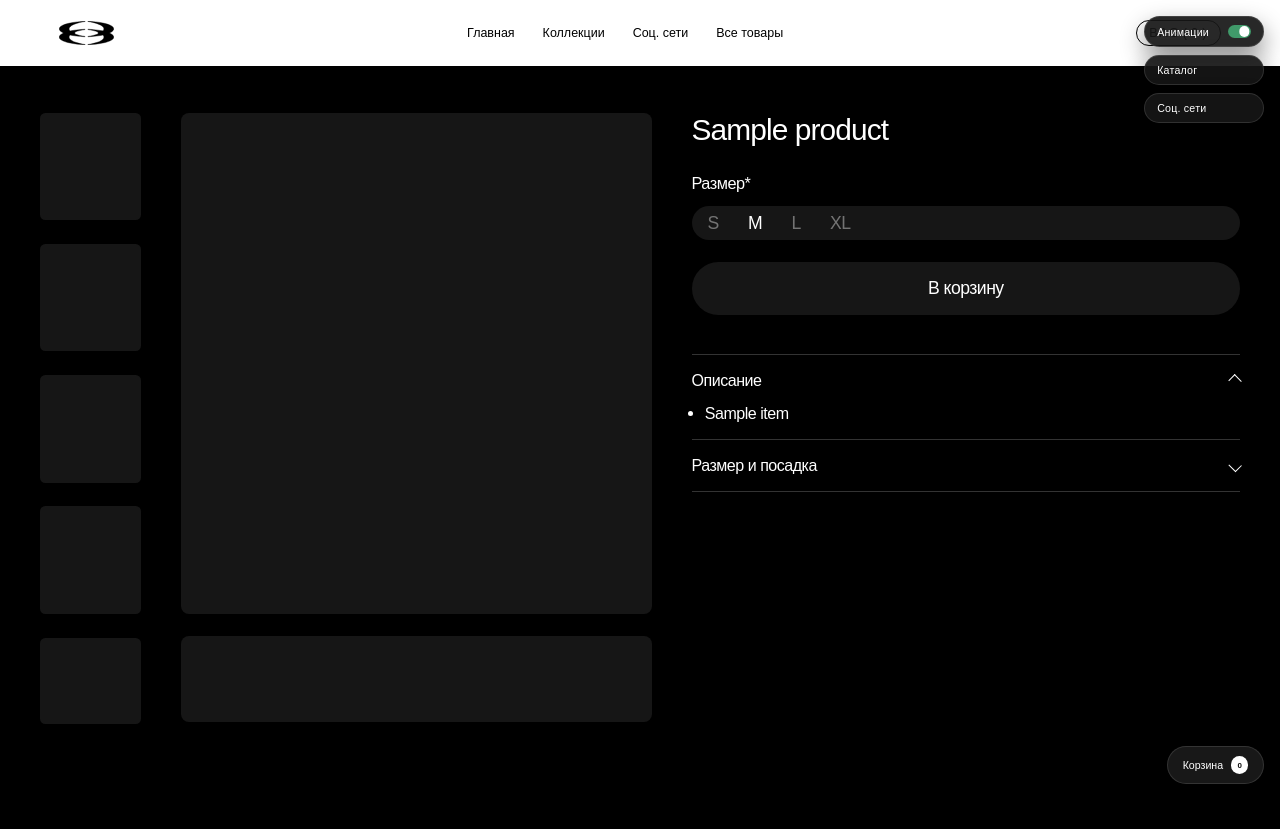
After one commit to EgorMarkor/azat_sait, a Django app: template templates/pages/product.html in a window 1280 px wide. The commit adds this page. Run offline with Django 5.2, Linux system fonts and the light colour scheme; the template is opened without the code that fills it: most values are stand-ins (such as "Sample title", 1, 10 or a date in 2020).

Commit message:
Add product detail page and link catalog cards

```diff
--- a/pages/urls.py
+++ b/pages/urls.py
@@ -10,4 +10,5 @@ urlpatterns = [
     path("socseti/", views.socseti, name="socseti"),
     path("checkpvz/", views.checkpvz, name="checkpvz"),
     path("checkdanzak/", views.checkdanzak, name="checkdanzak"),
+    path("product/<slug:slug>/", views.product, name="product"),
 ]
--- /dev/null
+++ b/product/style.css
@@ -0,0 +1,220 @@
+body {
+  background: #000000;
+  color: #ffffff;
+  font-size: 0.52vw;
+  font-family: "Manrope", "Manrope-Regular", sans-serif;
+}
+
+.product-card {
+  min-height: 124.5rem;
+  position: relative;
+  padding: 12rem 6rem 8rem;
+}
+
+.product-card__header {
+  position: absolute;
+  top: 0;
+  left: 0;
+  width: 100%;
+  height: 9.9rem;
+  background: #ffffff;
+  color: #000000;
+  display: flex;
+  align-items: center;
+  justify-content: space-between;
+  padding: 0 8.9rem;
+  box-sizing: border-box;
+}
+
+.product-card__logo {
+  width: 8.2rem;
+  height: 3.5rem;
+}
+
+.product-card__nav {
+  display: flex;
+  gap: 4.2rem;
+  font-size: 1.88rem;
+  font-weight: 500;
+}
+
+.product-card__cart {
+  border-radius: 16.918rem;
+  border: 0.149rem solid #000000;
+  padding: 0.7rem 1.8rem;
+  font-size: 1.9rem;
+  letter-spacing: 0.11em;
+  color: #000000;
+  display: flex;
+  align-items: center;
+  gap: 0.4rem;
+}
+
+.product-card__cart-count {
+  font-size: 1.9rem;
+}
+
+.product-card__layout {
+  display: grid;
+  grid-template-columns: 15.2rem 70.7rem 1fr;
+  gap: 6rem;
+  align-items: start;
+  margin-top: 5rem;
+}
+
+.product-card__thumbs {
+  display: grid;
+  grid-auto-rows: 16.1rem;
+  gap: 3.6rem;
+}
+
+.product-card__thumb,
+.product-card__thumb--short {
+  background: #161616;
+  border-radius: 0.8rem;
+}
+
+.product-card__thumb--short {
+  height: 13rem;
+}
+
+.product-card__hero {
+  background: #161616;
+  height: 75.3rem;
+  border-radius: 1.2rem;
+}
+
+.product-card__hero-bottom {
+  margin-top: 3.2rem;
+  background: #161616;
+  height: 13rem;
+  border-radius: 1.2rem;
+}
+
+.product-card__title {
+  font-size: 4.49rem;
+  letter-spacing: -0.03em;
+  font-weight: 400;
+  margin-bottom: 4rem;
+}
+
+.product-card__label {
+  font-size: 2.45rem;
+  letter-spacing: -0.03em;
+  margin-bottom: 2rem;
+}
+
+.product-card__sizes {
+  display: flex;
+  align-items: center;
+  gap: 4.4rem;
+  padding: 1rem 2.4rem;
+  border-radius: 23.446rem;
+  background: #161616;
+  margin-bottom: 3.2rem;
+}
+
+.product-card__size-btn {
+  font-size: 2.65rem;
+  letter-spacing: -0.03em;
+  color: #ffffff;
+  opacity: 0.4;
+}
+
+.product-card__size-btn.is-active {
+  opacity: 1;
+  font-weight: 500;
+}
+
+.product-card__cta {
+  width: 100%;
+  padding: 2.4rem 0;
+  border-radius: 25.7rem;
+  background: #161616;
+  color: #ffffff;
+  font-size: 2.65rem;
+  letter-spacing: -0.03em;
+  text-align: center;
+  cursor: pointer;
+  margin-bottom: 6rem;
+}
+
+.product-card__details {
+  border-top: 0.1rem solid rgba(255, 255, 255, 0.2);
+  padding: 2.4rem 0;
+}
+
+.product-card__details:last-of-type {
+  border-bottom: 0.1rem solid rgba(255, 255, 255, 0.2);
+}
+
+.product-card__details summary {
+  list-style: none;
+  display: flex;
+  align-items: center;
+  justify-content: space-between;
+  cursor: pointer;
+  font-size: 2.41rem;
+  letter-spacing: -0.03em;
+}
+
+.product-card__details summary::-webkit-details-marker {
+  display: none;
+}
+
+.product-card__details-icon {
+  width: 1.53rem;
+  height: 1.4rem;
+  border: 0.2rem solid #ffffff;
+  border-left: 0;
+  border-top: 0;
+  transform: rotate(45deg);
+  transition: transform 0.2s ease;
+}
+
+.product-card__details[open] .product-card__details-icon {
+  transform: rotate(225deg);
+}
+
+.product-card__details-content {
+  margin-top: 2rem;
+  font-size: 2.41rem;
+  letter-spacing: -0.03em;
+  display: grid;
+  gap: 1.2rem;
+  padding-left: 2rem;
+}
+
+.product-card__details-content li {
+  list-style: disc;
+}
+
+@media (max-width: 900px) {
+  body {
+    font-size: 1.2vw;
+  }
+
+  .product-card {
+    padding: 14rem 4rem 6rem;
+  }
+
+  .product-card__header {
+    padding: 0 3rem;
+    flex-wrap: wrap;
+    gap: 1.6rem;
+  }
+
+  .product-card__layout {
+    grid-template-columns: 1fr;
+  }
+
+  .product-card__thumbs {
+    grid-template-columns: repeat(4, 1fr);
+    grid-auto-rows: 12rem;
+  }
+
+  .product-card__hero,
+  .product-card__hero-bottom {
+    height: 40rem;
+  }
+}
--- /dev/null
+++ b/product/vars.css
@@ -0,0 +1,7 @@
+/* Figma Styles of your File */
+:root {
+  /* Colors */
+  /* Fonts */
+  /* Effects */
+}
+/* Figma Color Variables of your File */
--- a/static/ui/ui.css
+++ b/static/ui/ui.css
@@ -217,6 +217,10 @@
   text-align: center;
 }
 
+.ui-card--link::after {
+  content: "Открыть карточку";
+}
+
 .ui-card:hover {
   transform: translateY(-0.6rem) scale(1.01);
   box-shadow: 0 1.6rem 3rem rgba(0, 0, 0, 0.4);
--- a/static/ui/ui.js
+++ b/static/ui/ui.js
@@ -89,6 +89,11 @@ const setupCart = () => {
 
   document.querySelectorAll("[data-product]").forEach((node) => {
     node.addEventListener("click", () => {
+      const link = node.getAttribute("data-link");
+      if (link) {
+        window.location.href = link;
+        return;
+      }
       const title = node.getAttribute("data-product");
       const price = Number(node.getAttribute("data-price"));
       if (!title || !price) return;
--- /dev/null
+++ b/templates/pages/product.html
@@ -0,0 +1,148 @@
+<!DOCTYPE html>
+{% load static %}
+<html lang="en">
+<head>
+  <meta charset="UTF-8">
+  <meta http-equiv="X-UA-Compatible" content="IE=edge">
+  <meta name="viewport" content="width=device-width, initial-scale=1.0">
+  <link rel="stylesheet" href="{% static 'product/vars.css' %}">
+  <link rel="stylesheet" href="{% static 'product/style.css' %}">
+  <style>
+    html {
+      font-size: 0.52vw;
+    }
+
+    a,
+    button,
+    input,
+    select,
+    h1,
+    h2,
+    h3,
+    h4,
+    h5,
+    * {
+      box-sizing: border-box;
+      margin: 0;
+      padding: 0;
+      border: none;
+      text-decoration: none;
+      background: none;
+      -webkit-font-smoothing: antialiased;
+    }
+
+    menu, ol, ul {
+      list-style-type: none;
+      margin: 0;
+      padding: 0;
+    }
+  </style>
+  <title>{{ product.title }} | Chained Project</title>
+  <link rel="stylesheet" href="{% static 'ui/ui.css' %}">
+  <script defer src="{% static 'ui/ui.js' %}"></script>
+</head>
+<body class="ui-body" data-page="product">
+  <div class="product-card">
+    <header class="product-card__header">
+      <img class="product-card__logo" src="{% static 'catalog/vector0.svg' %}" alt="Chained Project" />
+      <nav class="product-card__nav">
+        <a class="ui-link ui-nav-link" href="{% url 'home' %}">Главная</a>
+        <a class="ui-link ui-nav-link" href="{% url 'catalog' %}">Коллекции</a>
+        <a class="ui-link ui-nav-link" href="{% url 'socseti' %}">Соц. сети</a>
+        <a class="ui-link ui-nav-link" href="{% url 'catalog' %}">Все товары</a>
+      </nav>
+      <div class="product-card__cart">
+        BAG
+        <span>(</span>
+        <span class="product-card__cart-count js-cart-count">0</span>
+        <span>)</span>
+      </div>
+    </header>
+
+    <div class="product-card__layout">
+      <div class="product-card__thumbs">
+        <div class="product-card__thumb"></div>
+        <div class="product-card__thumb"></div>
+        <div class="product-card__thumb"></div>
+        <div class="product-card__thumb"></div>
+        <div class="product-card__thumb product-card__thumb--short"></div>
+      </div>
+
+      <div>
+        <div class="product-card__hero"></div>
+        <div class="product-card__hero-bottom"></div>
+      </div>
+
+      <div class="product-card__info">
+        <h1 class="product-card__title">{{ product.title }}</h1>
+
+        <div class="product-card__label">Размер*</div>
+        <div class="product-card__sizes">
+          <button class="product-card__size-btn" type="button">S</button>
+          <button class="product-card__size-btn is-active" type="button">M</button>
+          <button class="product-card__size-btn" type="button">L</button>
+          <button class="product-card__size-btn" type="button">XL</button>
+        </div>
+
+        <button
+          class="product-card__cta"
+          type="button"
+          data-id="{{ product.id }}"
+          data-product="{{ product.title }}"
+          data-price="{{ product.price }}"
+        >
+          В корзину
+        </button>
+
+        <details class="product-card__details" open>
+          <summary>
+            <span>Описание</span>
+            <span class="product-card__details-icon"></span>
+          </summary>
+          <ul class="product-card__details-content">
+            {% for item in product.description %}
+              <li>{{ item }}</li>
+            {% endfor %}
+          </ul>
+        </details>
+
+        <details class="product-card__details">
+          <summary>
+            <span>Размер и посадка</span>
+            <span class="product-card__details-icon"></span>
+          </summary>
+          <ul class="product-card__details-content">
+            {% for item in product.fit %}
+              <li>{{ item }}</li>
+            {% endfor %}
+          </ul>
+        </details>
+      </div>
+    </div>
+  </div>
+
+  <div class="ui-floating-panel">
+    <button class="ui-button ui-toggle js-animations-toggle" type="button" aria-pressed="false">
+      <span>Анимации</span>
+      <span class="ui-toggle__switch"></span>
+    </button>
+    <a class="ui-button ui-link" href="{% url 'catalog' %}">Каталог</a>
+    <a class="ui-button ui-link" href="{% url 'socseti' %}">Соц. сети</a>
+  </div>
+  <button class="ui-cart-button js-cart-toggle" type="button">
+    Корзина
+    <span class="ui-cart-count js-cart-count">0</span>
+  </button>
+  <aside class="ui-cart-drawer" aria-label="Корзина">
+    <div class="ui-cart-header">
+      <h2>Корзина</h2>
+      <button class="ui-button js-cart-toggle" type="button">Закрыть</button>
+    </div>
+    <div class="ui-cart-items js-cart-items"></div>
+    <div class="ui-cart-footer">
+      <div class="ui-cart-total">Итого: <span class="js-cart-total">0</span> ₽</div>
+      <a class="ui-button ui-checkout-button" href="{% url 'oforms' %}">Оформить заказ</a>
+    </div>
+  </aside>
+</body>
+</html>
```
Also changed, not shown: pages/views.py (+64 -0 lines), templates/pages/catalog.html (+8 -8 lines), templates/pages/index.html (+4 -4 lines).
